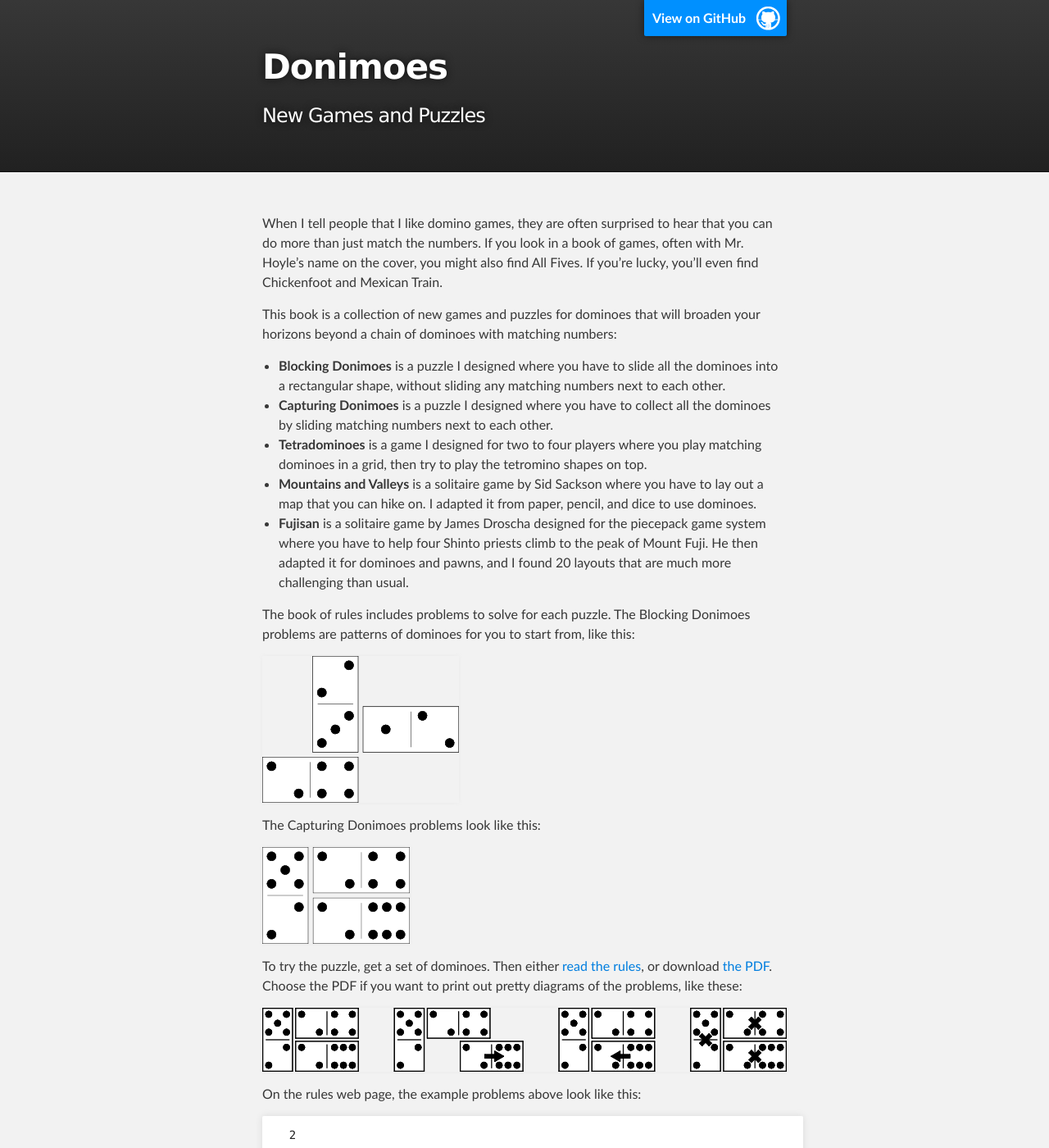
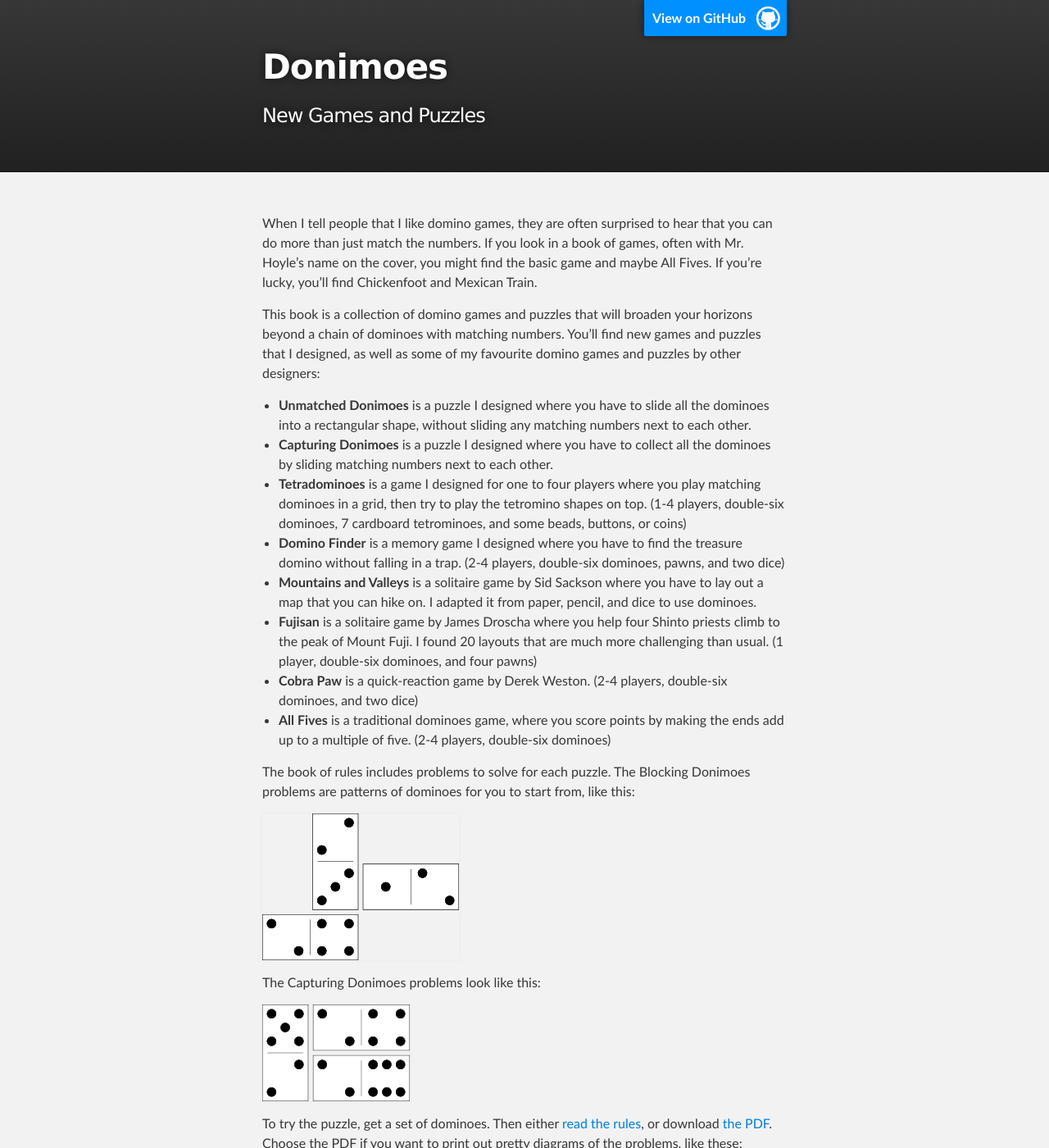
Before and after one commit to donkirkby/donimoes, a Jekyll site: the page built from docs/index.md, in a window 1280 px wide and 1400 px high. Shown: the whole window at 82% size. Built offline with Jekyll 4.4.1, drawn with Linux system fonts in a browser that asks for light colours.

Commit message:
Update game lists in README and index.

```diff
--- a/docs/index.md
+++ b/docs/index.md
@@ -4,26 +4,36 @@ subtitle: New Games and Puzzles
 ---
 When I tell people that I like domino games, they are often surprised to hear
 that you can do more than just match the numbers. If you look in a book of
-games, often with Mr. Hoyle's name on the cover, you might also find All Fives.
-If you're lucky, you'll even find Chickenfoot and Mexican Train.
+games, often with Mr. Hoyle's name on the cover, you might find the basic game
+and maybe All Fives. If you're lucky, you'll find Chickenfoot and Mexican Train.
 
-This book is a collection of new games and puzzles for dominoes that will
-broaden your horizons beyond a chain of dominoes with matching numbers:
+This book is a collection of domino games and puzzles that will broaden your
+horizons beyond a chain of dominoes with matching numbers. You'll find new games
+and puzzles that I designed, as well as some of my favourite domino games and
+puzzles by other designers:
 
-* **Blocking Donimoes** is a puzzle I designed where you have to slide all the
+* **Unmatched Donimoes** is a puzzle I designed where you have to slide all the
     dominoes into a rectangular shape, without sliding any matching numbers next
     to each other.
 * **Capturing Donimoes** is a puzzle I designed where you have to collect all the
     dominoes by sliding matching numbers next to each other.
-* **Tetradominoes** is a game I designed for two to four players where you play
+* **Tetradominoes** is a game I designed for one to four players where you play
     matching dominoes in a grid, then try to play the tetromino shapes on top.
+    (1-4 players, double-six dominoes, 7 cardboard tetrominoes, and some beads,
+    buttons, or coins)
+* **Domino Finder** is a memory game I designed where you have to find the
+    treasure domino without falling in a trap. (2-4 players,
+    double-six dominoes, pawns, and two dice)
 * **Mountains and Valleys** is a solitaire game by Sid Sackson where you have to
     lay out a map that you can hike on. I adapted it from paper, pencil, and
     dice to use dominoes.
-* **Fujisan** is a solitaire game by James Droscha designed for the piecepack
-    game system where you have to help four Shinto priests climb to the peak of
-    Mount Fuji. He then adapted it for dominoes and pawns, and I found
-    20 layouts that are much more challenging than usual.
+* **Fujisan** is a solitaire game by James Droscha where you help four Shinto
+    priests climb to the peak of Mount Fuji. I found 20 layouts that are much
+    more challenging than usual. (1 player, double-six dominoes, and four pawns)
+* **Cobra Paw** is a quick-reaction game by Derek Weston. (2-4 players,
+    double-six dominoes, and two dice)
+* **All Fives** is a traditional dominoes game, where you score points by making
+    the ends add up to a multiple of five. (2-4 players, double-six dominoes)
 
 The book of rules includes problems to solve for each puzzle. The Blocking
 Donimoes problems are patterns of dominoes for you to start from, like this:
```
Also changed, not shown: docs/rules.md (+3 -5 lines), README.md.
